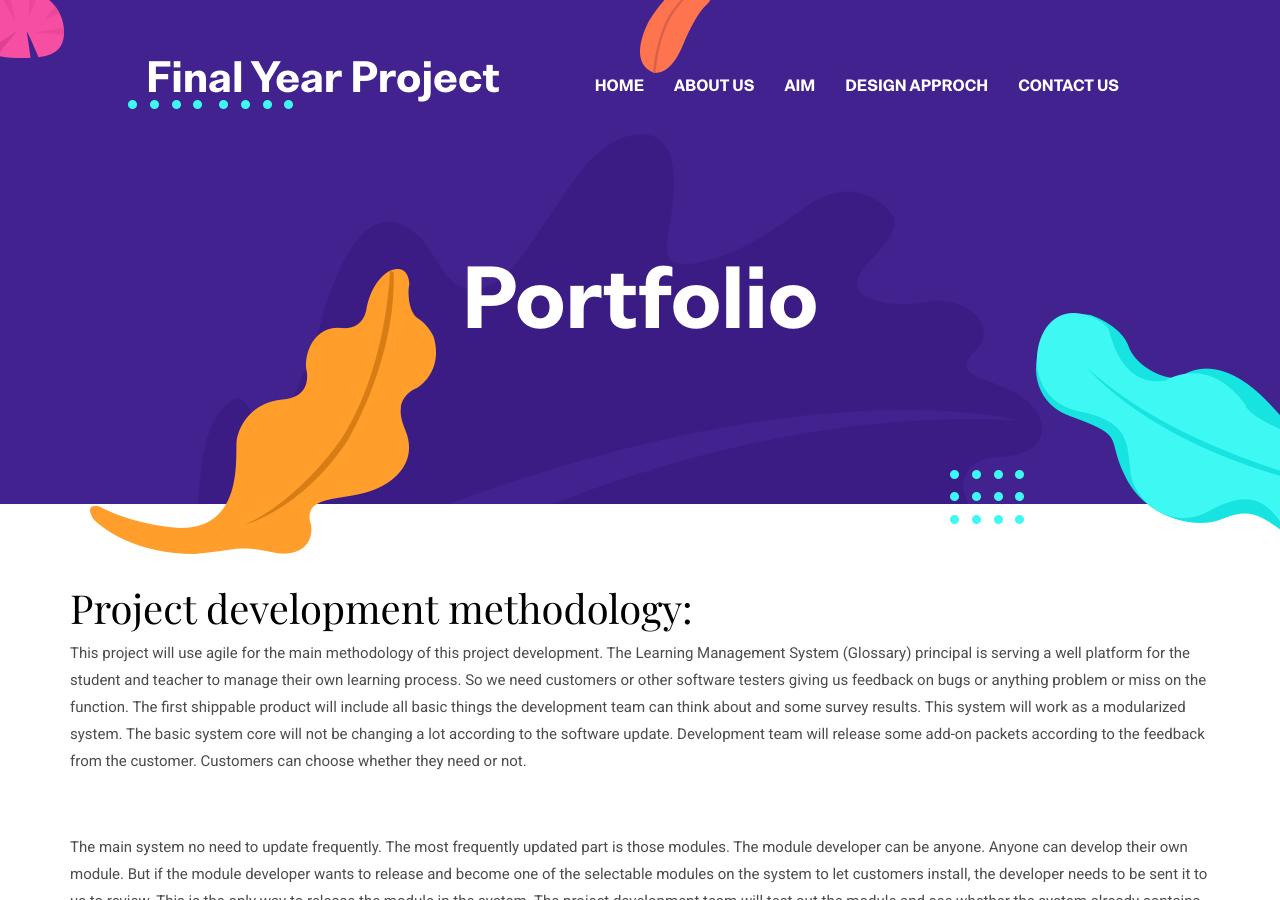
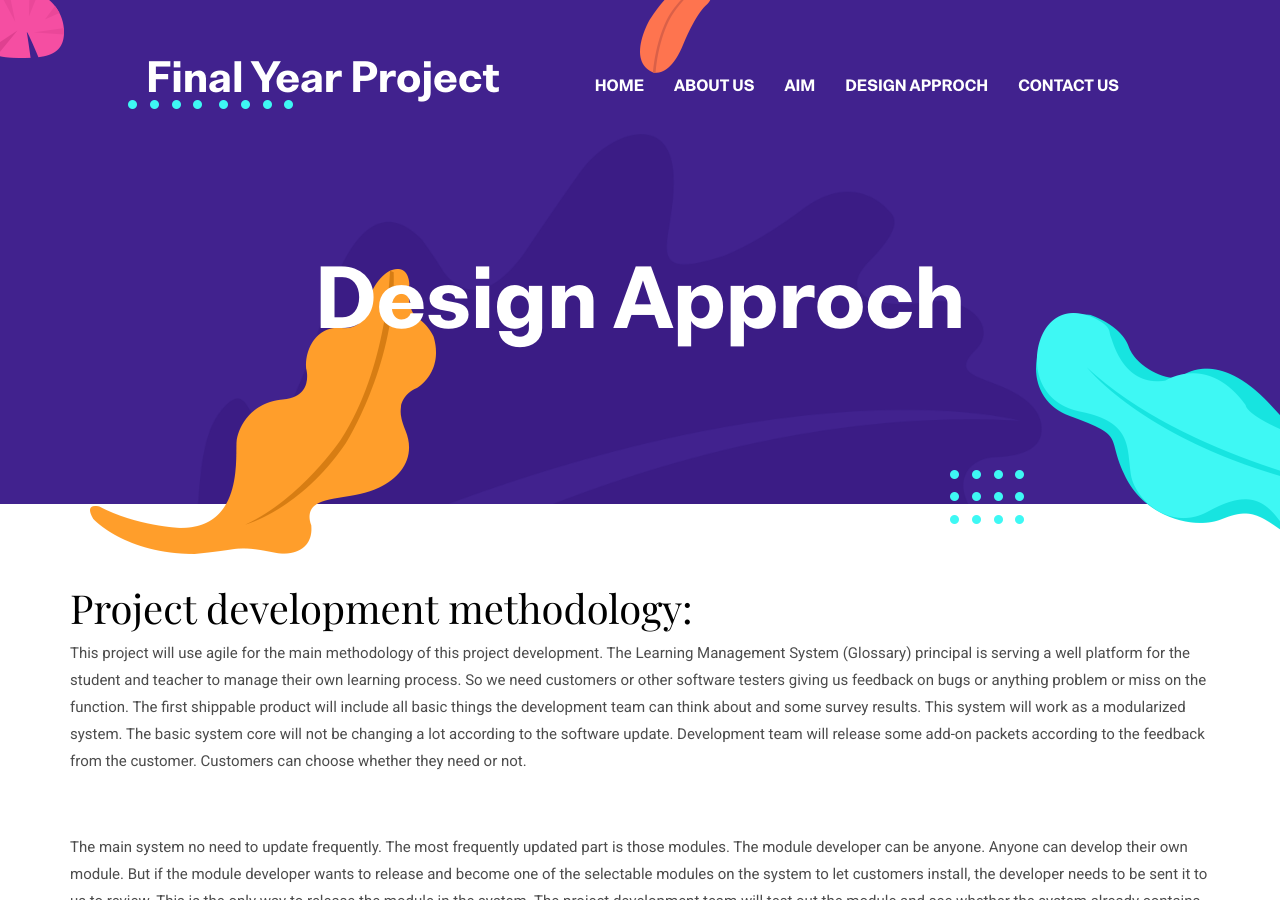
Before and after one commit to RyanL-29/FinalYearProjectWeb, a Jekyll site: the page built from _pages/portfolio.html, in a window 1280 px wide and 900 px high. Built offline with Jekyll 4.4.1, drawn with Linux system fonts in a browser that asks for light colours.

Commit message:
Update portfolio.html

```diff
--- a/_pages/portfolio.html
+++ b/_pages/portfolio.html
@@ -1,6 +1,6 @@
 ---
 layout: page
-title: Portfolio
+title: Design Approch
 ---
 <!-- portfolio -->
 <section class="section">
```
